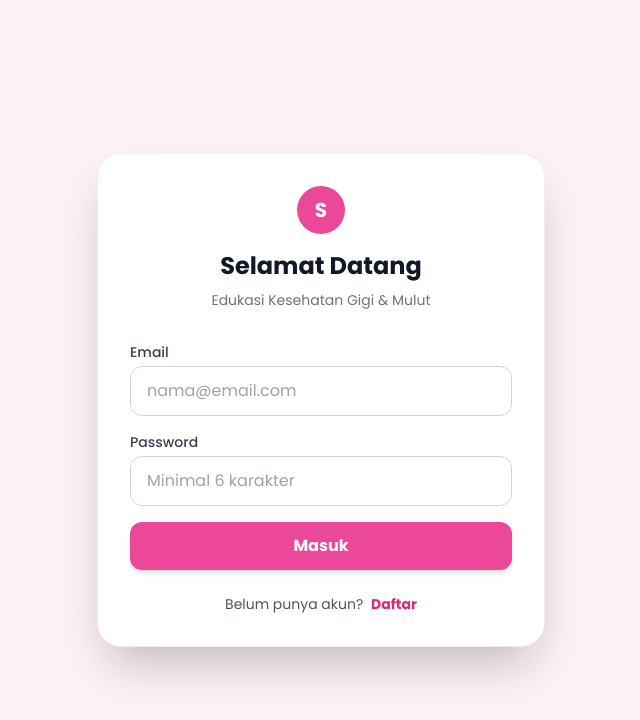
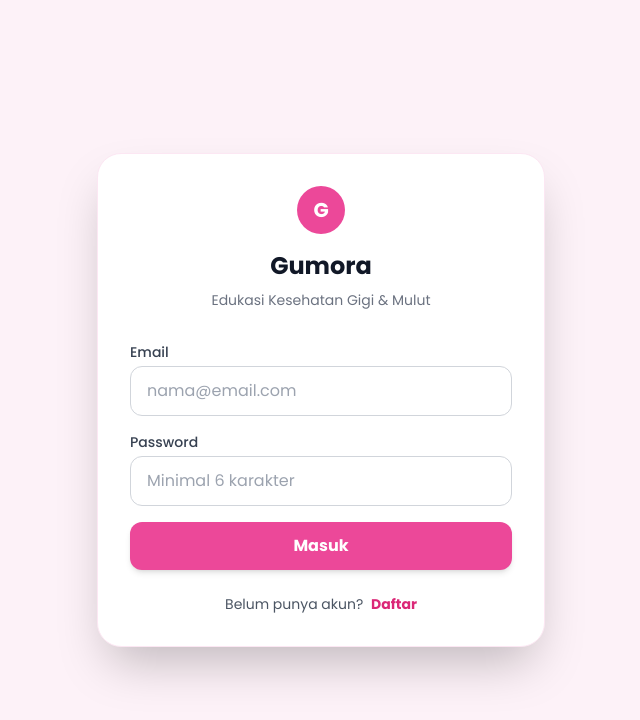
Before and after one commit to faizah-nur/landingpage-gigi, a plain HTML site: page index.html in a window 1280 px wide. Shown: the whole page, without its empty margins (319-959 px from the left). Drawn offline with nearby package versions, Linux system fonts and the light colour scheme; no server answers.

Commit message:
Revisi 1

```diff
--- a/index.html
+++ b/index.html
@@ -140,8 +140,8 @@
 
       <div class="bg-white p-8 rounded-3xl shadow-2xl w-full max-w-md border border-pink-100">
         <div class="text-center mb-8">
-          <span class="inline-flex items-center justify-center w-12 h-12 rounded-full bg-pink-500 text-white font-bold text-xl mb-4">S</span>
-          <h2 class="text-2xl font-bold text-gray-900" x-text="isLogin ? 'Selamat Datang' : 'Buat Akun Baru'"></h2>
+          <span class="inline-flex items-center justify-center w-12 h-12 rounded-full bg-pink-500 text-white font-bold text-xl mb-4">G</span>
+          <h2 class="text-2xl font-bold text-gray-900" x-text="isLogin ? 'Gumora' : 'Buat Akun Baru'"></h2>
           <p class="text-gray-500 text-sm mt-2">Edukasi Kesehatan Gigi & Mulut</p>
         </div>
 
@@ -521,7 +521,7 @@
                      x-cloak
                      class="px-5 pb-6 sm:px-6 pt-0 border-t border-pink-50 text-gray-600 text-sm leading-relaxed">
                   <p class="mt-3">
-                    Berkumurlah dengan air putih hangat atau obat kumur berfluorida segera setelah muntah untuk membersihkan sisa asam lambung yang menempel dan melindungi lapisan enamel terluar gigi.
+                    Berkumurlah dengan air putih atau obat kumur berfluorida segera setelah muntah untuk membersihkan sisa asam lambung yang menempel dan melindungi lapisan enamel terluar gigi.
                   </p>
                 </div>
               </div>
```
